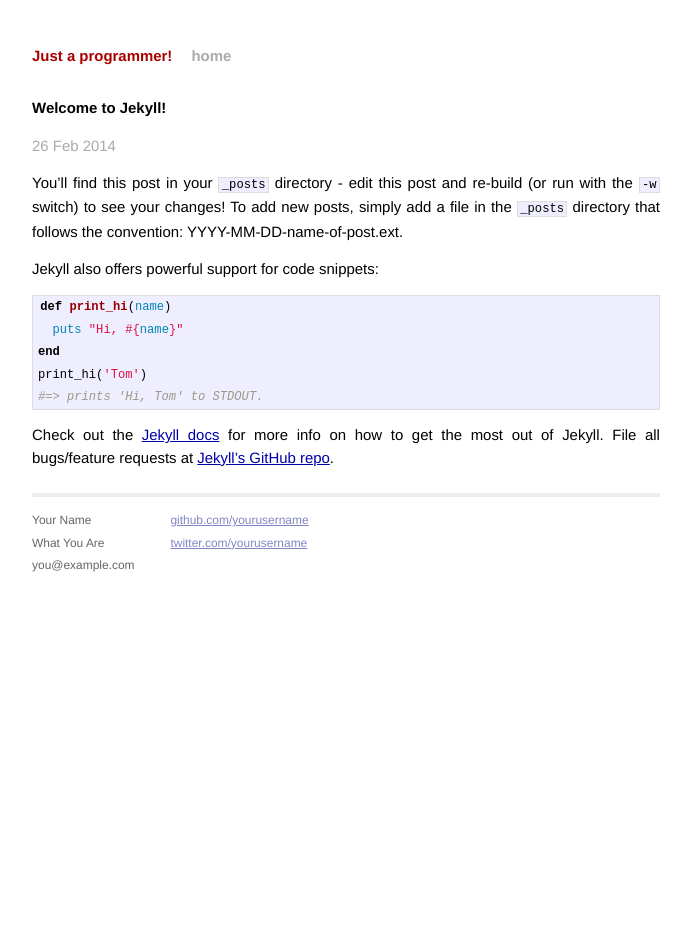
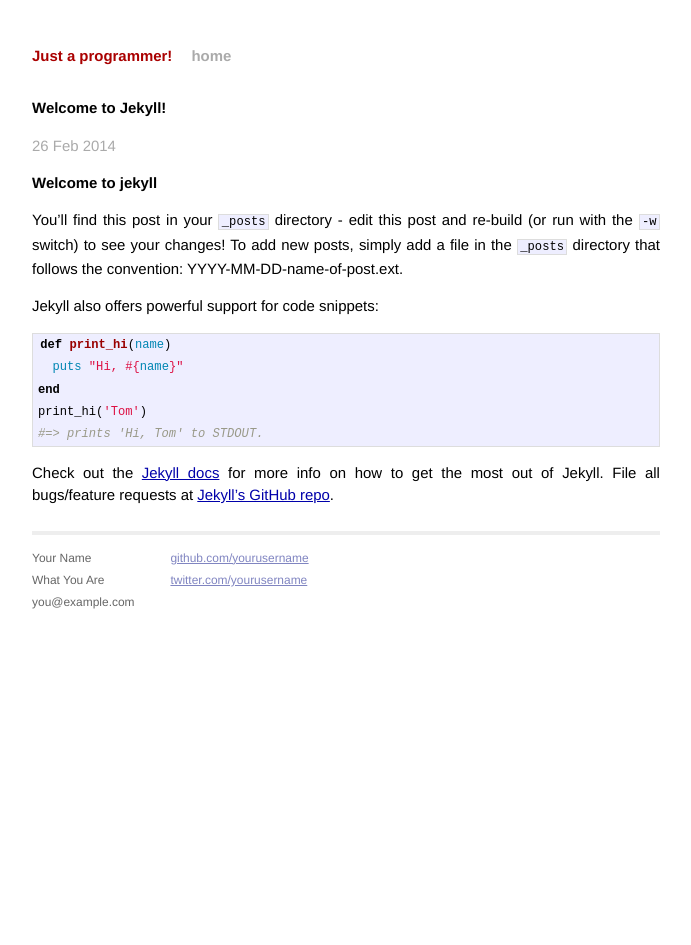
Before and after one commit to linven/linven.github.io, a Jekyll site: the page built from _posts/2014-02-26-welcome-to-jekyll.markdown, in a window 1280 px wide. Shown: the whole page, without its empty margins (294-985 px from the left). Built offline with Jekyll 4.4.1, drawn with Linux system fonts in a browser that asks for light colours; Markdown is read by kramdown in place of the engine named in the settings.

Commit message:
commit from c9.io.

```diff
--- a/_posts/2014-02-26-welcome-to-jekyll.markdown
+++ b/_posts/2014-02-26-welcome-to-jekyll.markdown
@@ -4,6 +4,8 @@
 date:   2014-02-26 16:41:04
 categories: jekyll update
 ---
+
+###Welcome to jekyll
 
 You'll find this post in your `_posts` directory - edit this post and re-build (or run with the `-w` switch) to see your changes!
 To add new posts, simply add a file in the `_posts` directory that follows the convention: YYYY-MM-DD-name-of-post.ext.
```
Also changed, not shown: README.md, 1 other file.
